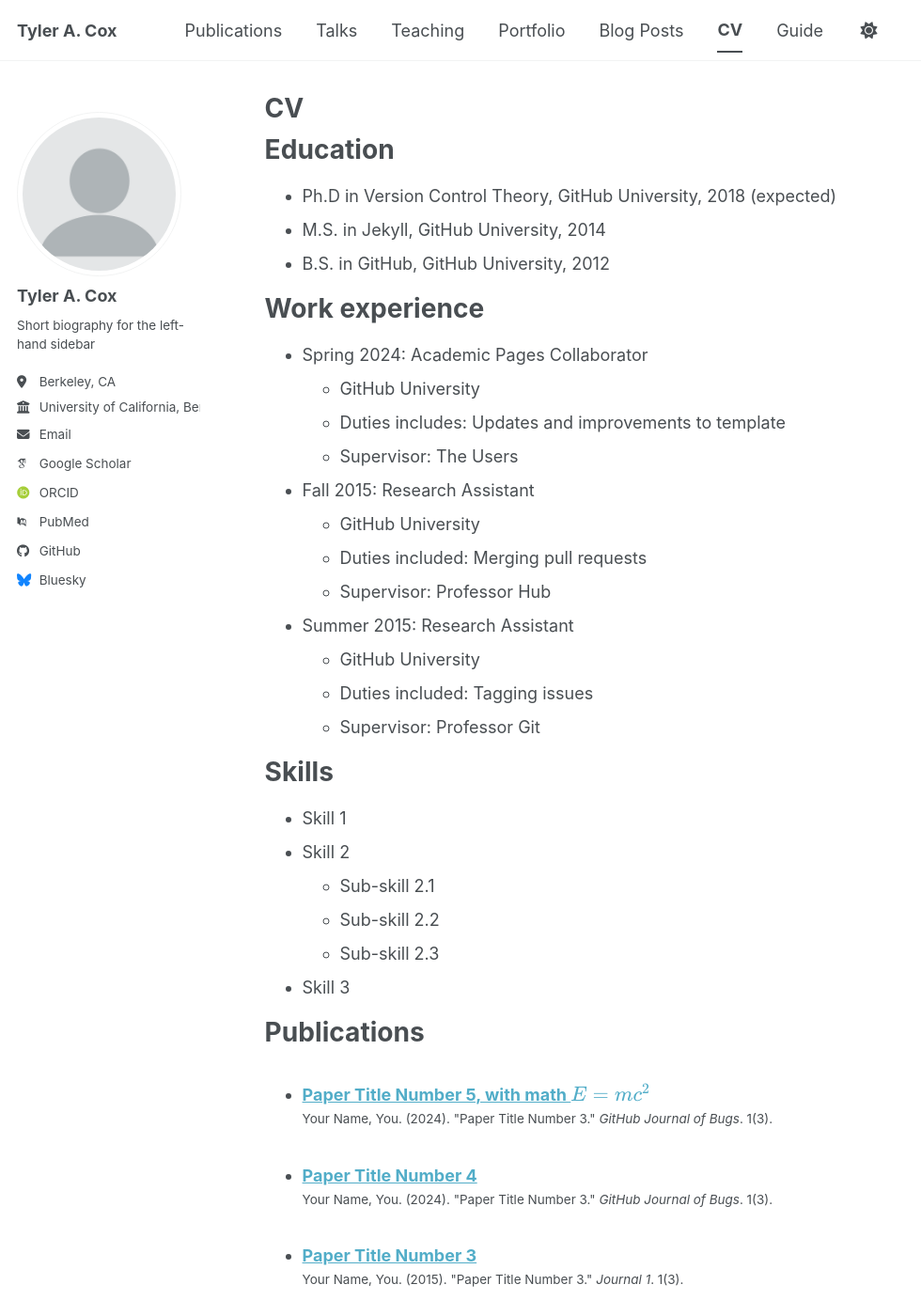
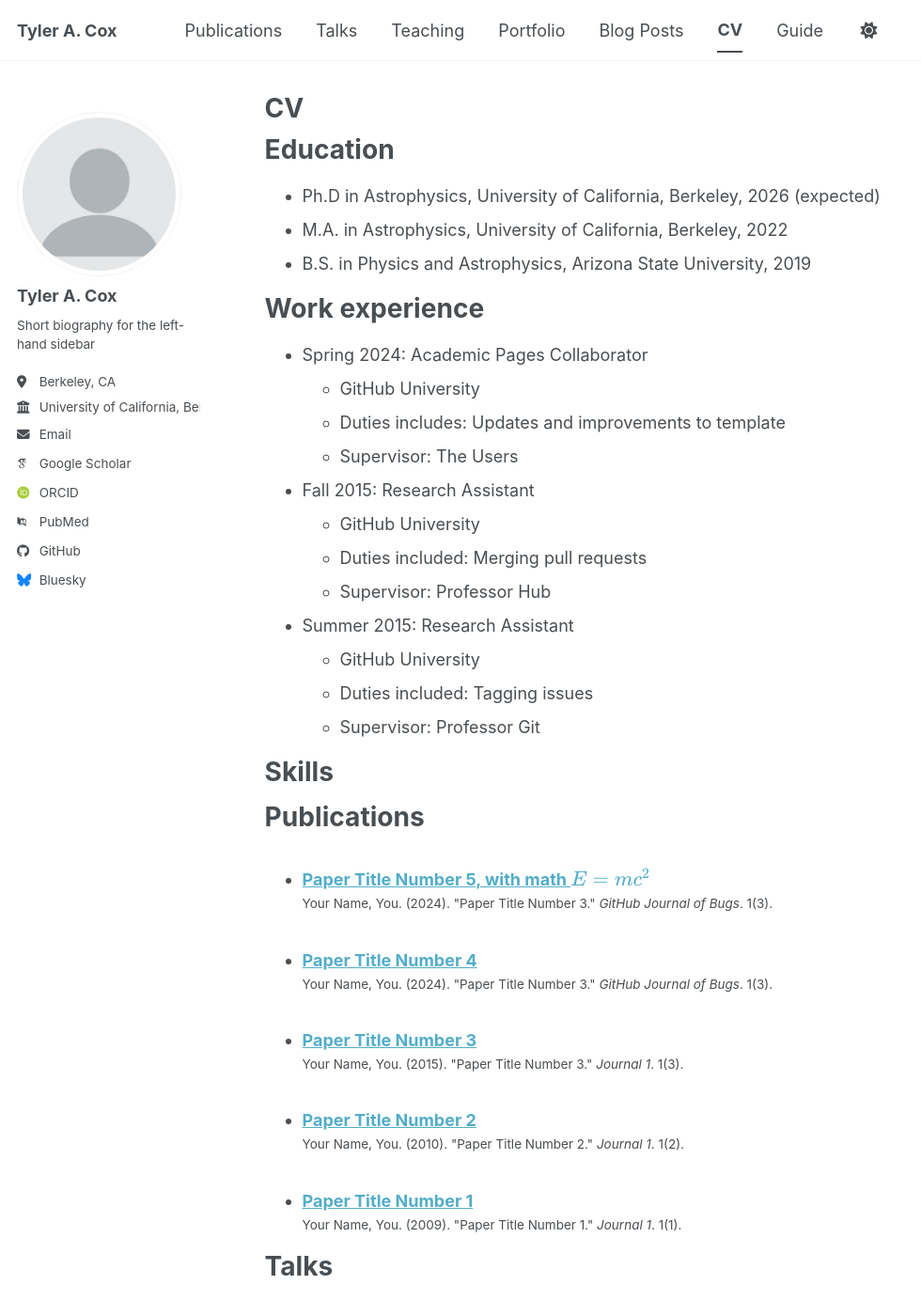
Before and after one commit to tyler-a-cox/tyler-a-cox.github.io, a Jekyll site: the page built from _pages/cv.md, in a window 1280 px wide and 1400 px high. Shown: the whole window at 94% size, without its empty margins (0-980 px from the left). Built offline with Jekyll 4.4.1, drawn with Linux system fonts in a browser that asks for light colours; some web fonts are replaced; a script bundle is joined from its source files by our own code; library files that are not in the unit come from our copies.

Commit message:
Revise education details in CV
Updated education section with new degrees and institutions.

```diff
--- a/_pages/cv.md
+++ b/_pages/cv.md
@@ -11,9 +11,9 @@
 
 Education
 ======
-* Ph.D in Version Control Theory, GitHub University, 2018 (expected)
-* M.S. in Jekyll, GitHub University, 2014
-* B.S. in GitHub, GitHub University, 2012
+* Ph.D  in Astrophysics, University of California, Berkeley, 2026 (expected)
+* M.A. in Astrophysics, University of California, Berkeley, 2022
+* B.S. in Physics and Astrophysics, Arizona State University, 2019
 
 Work experience
 ======
@@ -34,12 +34,7 @@
 
 Skills
 ======
-* Skill 1
-* Skill 2
-  * Sub-skill 2.1
-  * Sub-skill 2.2
-  * Sub-skill 2.3
-* Skill 3
+
 
 Publications
 ======
```
